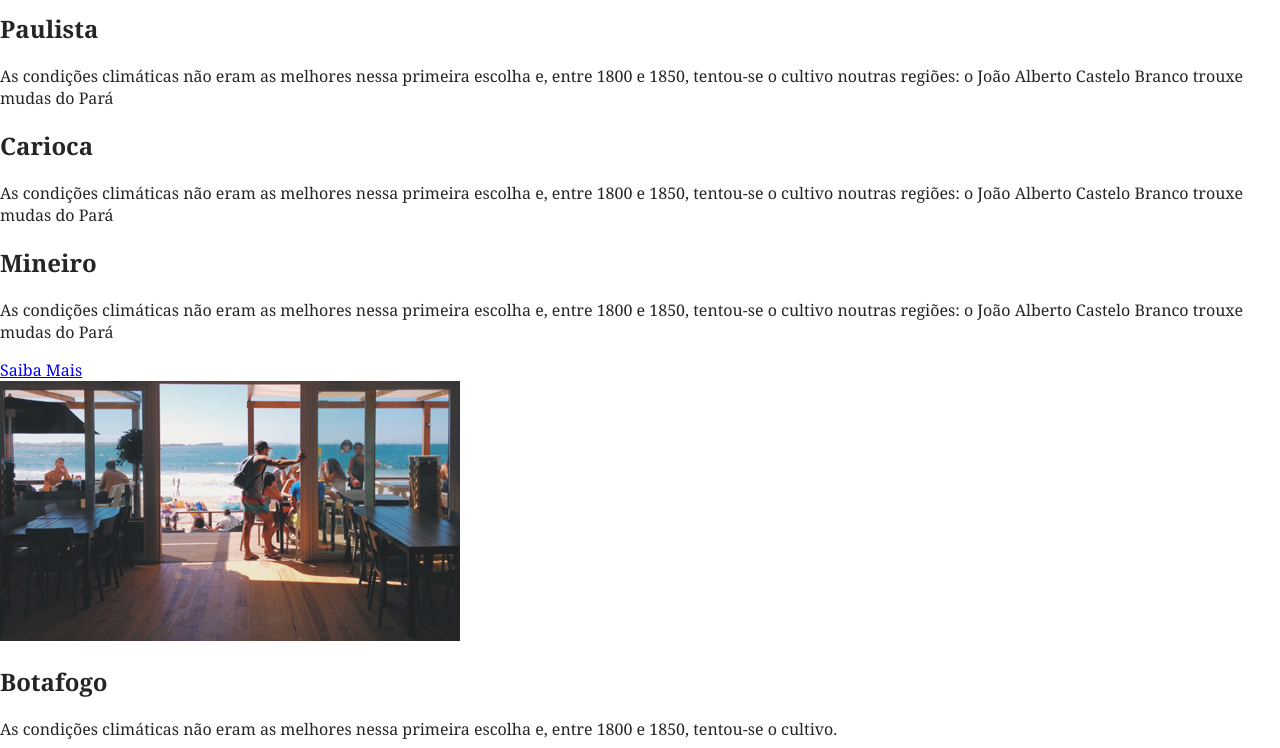
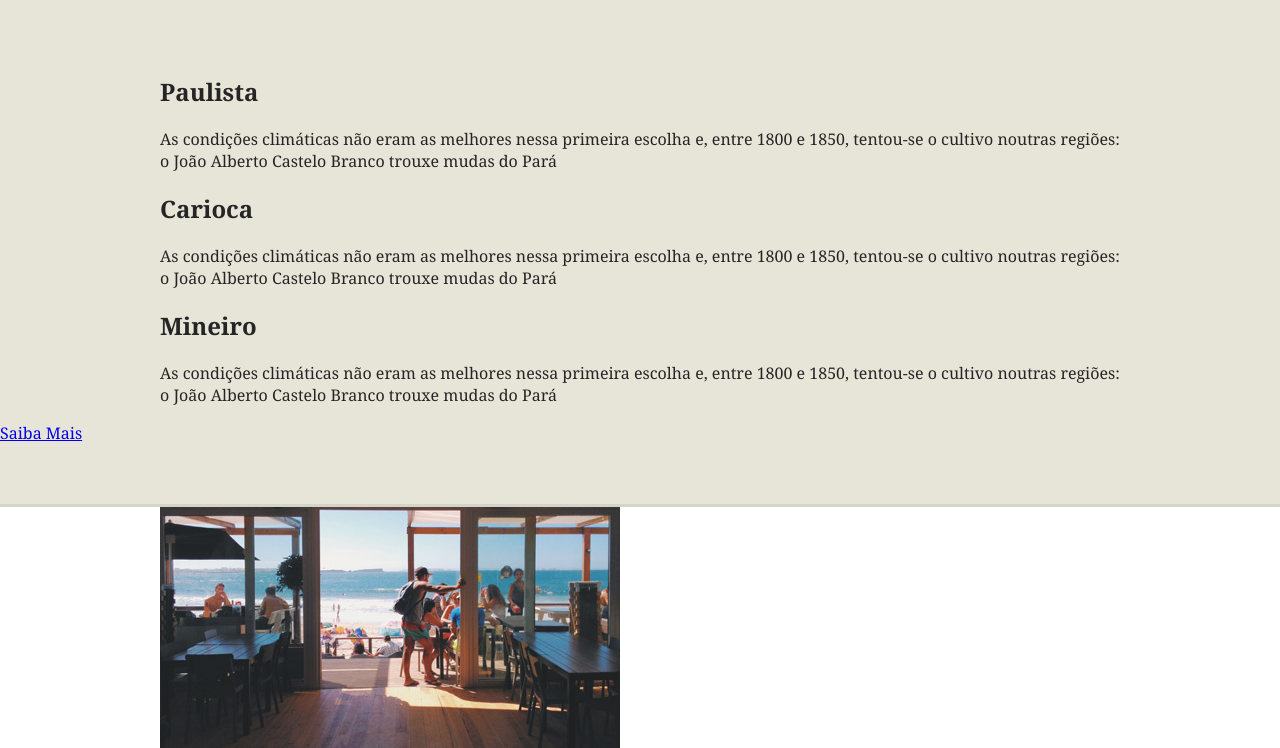
Before and after one commit to Marcelolynx/Brafe, a plain HTML site: page index.html in a window 1280 px wide. Shown: the part 1340-2088 px from the top of the page. Drawn offline with Linux system fonts and the light colour scheme.

Commit message:
Estilizando section produtos

```diff
--- a/css/style.css
+++ b/css/style.css
@@ -137,6 +137,18 @@ Elementos filhos*/
     position: relative;
 }
 
+.produtos {
+    background: #e7e4d8;
+    padding: 60px 0;
+    border-top: 3px solid #d6d3c8;
+    border-bottom: 3px solid #d6d3c8;
+}
+
+.produtos-container {
+    max-width: 960px;
+    margin: 0 auto;
+}
+
 .sobre > p {
     font-size: 1.125em;
     line-height: 1.4em;
@@ -145,3 +157,9 @@ Elementos filhos*/
     margin: 20px auto;
     max-width: 460px;
 }
+
+.locais {
+    max-width: 960px;
+    margin: 0 auto;
+    padding: ß60px 0;
+}
--- a/index.html
+++ b/index.html
@@ -48,9 +48,9 @@
         </p>
     </section>
 
-    <section>
-        <div>
-            <div>
+    <section class="produtos">
+        <div class="produtos-container">
+            <div class="produtos-item">
                 <h2>Paulista</h2>
                 <p>As condições climáticas não eram as
                     melhores nessa primeira escolha e,
@@ -59,14 +59,14 @@
                     o João Alberto Castelo Branco trouxe
                      mudas do Pará </p>
             </div>
-            <div>
+            <div class="produtos-item">
                 <h2>Carioca</h2>
                 <p>As condições climáticas não eram as melhores
                      nessa primeira escolha e, entre 1800 e 1850,
                      tentou-se o cultivo noutras regiões:
                     o João Alberto Castelo Branco trouxe mudas do Pará </p>
             </div>
-            <div>
+            <div class="produtos-item">
                 <h2>Mineiro</h2>
                 <p>As condições climáticas não eram as melhores
                     nessa primeira escolha e, entre 1800 e 1850, tentou-se o cultivo noutras regiões:
@@ -76,8 +76,8 @@
         <a href="#">Saiba Mais</a>
     </section>
 
-    <section>
-        <div>
+    <section class="locais">
+        <div class="locais">
             <img src="img/botafogo.jpg" alt="Brafé Unidade Botafogo">
             <div>
                 <h2>Botafogo</h2>
```
